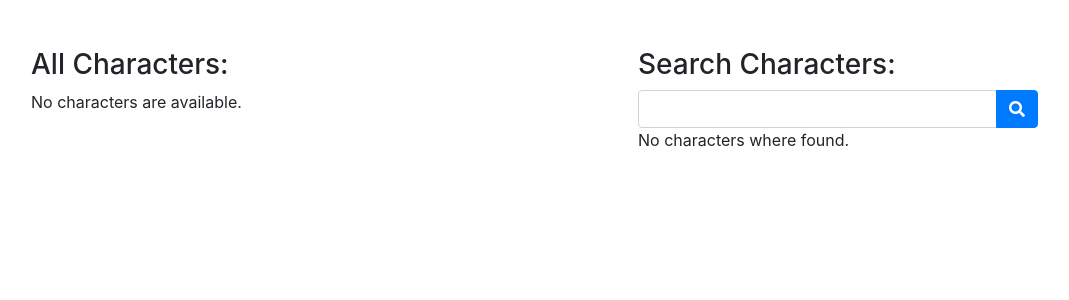
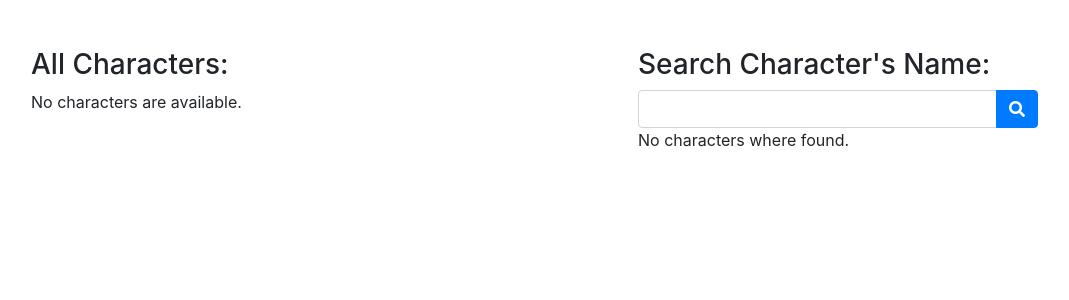
Before and after one commit to unlock21/Marvel-API-Playground, a Django app: page / in a window 1280 px wide. Shown: the top 300 px of the page, without its empty margins (17-1086 px from the left). Run offline with Django 3.2, Linux system fonts and the light colour scheme; data that the repository does not hold is empty; some libraries are stand-ins or nearby versions.

Commit message:
template cleanup

```diff
--- a/marvel/templates/marvel/index.html
+++ b/marvel/templates/marvel/index.html
@@ -2,12 +2,9 @@
 <html>
     <head>
         <meta charset="utf-8">
-        <title>My test page</title>
+        <title>Character Name Search</title>
         <link rel="stylesheet" href="https://use.fontawesome.com/releases/v5.7.0/css/all.css" integrity="sha384-lZN37f5QGtY3VHgisS14W3ExzMWZxybE1SJSEsQp9S+oqd12jhcu+A56Ebc1zFSJ" crossorigin="anonymous">
         <link rel="stylesheet" href="https://stackpath.bootstrapcdn.com/bootstrap/4.5.0/css/bootstrap.min.css" integrity="sha384-9aIt2nRpC12Uk9gS9baDl411NQApFmC26EwAOH8WgZl5MYYxFfc+NcPb1dKGj7Sk" crossorigin="anonymous">
-        <script src="https://ajax.googleapis.com/ajax/libs/jquery/3.5.1/jquery.min.js"></script>
-        <script src="https://cdn.jsdelivr.net/npm/popper.js@1.16.0/dist/umd/popper.min.js" integrity="sha384-Q6E9RHvbIyZFJoft+2mJbHaEWldlvI9IOYy5n3zV9zzTtmI3UksdQRVvoxMfooAo" crossorigin="anonymous"></script>
-        <script src="https://stackpath.bootstrapcdn.com/bootstrap/4.5.0/js/bootstrap.min.js" integrity="sha384-OgVRvuATP1z7JjHLkuOU7Xw704+h835Lr+6QL9UvYjZE3Ipu6Tp75j7Bh/kR0JKI" crossorigin="anonymous"></script>
         <style>
             #characters-container {
                 max-width: 25rem;
@@ -33,7 +30,7 @@
         <div class="container-fluid px-5 pt-5">
           <div class="row">
 
-            <div class="col-lg col-md-4">
+            <div class="col-lg col-md-6">
                 {% comment %} ALL Characters {% endcomment %}
                 <div id="characters-container">
                     <h3>All Characters:</h3>
@@ -65,10 +62,10 @@
                 </div>
             </div>
 
-            <div class="col-lg col-md-4">
+            <div class="col-lg col-md-6">
                 {% comment %} Search Characters {% endcomment %}
                 <div id="characters-container">
-                    <h3>Search Characters:</h3>
+                    <h3>Search Character's Name:</h3>
                     <form action="" method="GET">
                       <div class="input-group">
                           <input class="form-control" name="q">
@@ -92,7 +89,6 @@
                                     {% endfor %}
                                   {% else %}
                                     <li class="list-group-item"><p>No comic appearances.</p></li>
-                                    {% comment %} <h5></h5> {% endcomment %}
                                   {% endif %}
                                 </ul>
                             </div>
```
